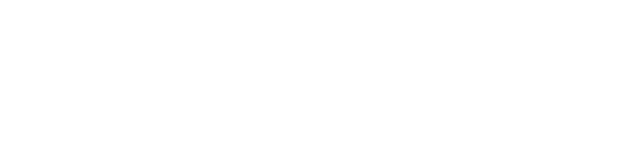
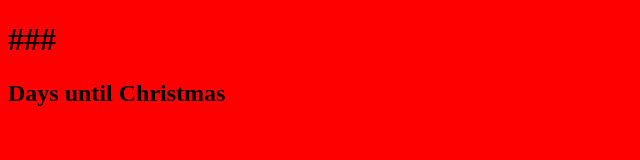
Before and after one commit to christianawes/Holiday, a plain HTML site: page index.html in a window 1280 px wide. Shown: the whole page, without its empty margins (0-640 px from the left). Drawn offline with Linux system fonts and the light colour scheme.

Commit message:
Update index.html

```diff
--- a/index.html
+++ b/index.html
@@ -1,18 +1,20 @@
-<!-- filename
-	Author
-	mm/dd/yyyy
+<!-- Christmas Countdown
+	Christian Hartupee
+	03/30/2021
 
-	short description of purpose-->
+	Counts the days until Christmas-->
 
 <!DOCTYPE html>
 
 <html>
 	<head>
-
+		<link rel="stylesheet" href="styles.css">
+		<title>Christmas Countdown</title>
 	</head>
 
 	<body>
-
+		<h1>###</h1>
+		<h2>Days until Christmas</h2>
 	</body>
 
 </html>
```
